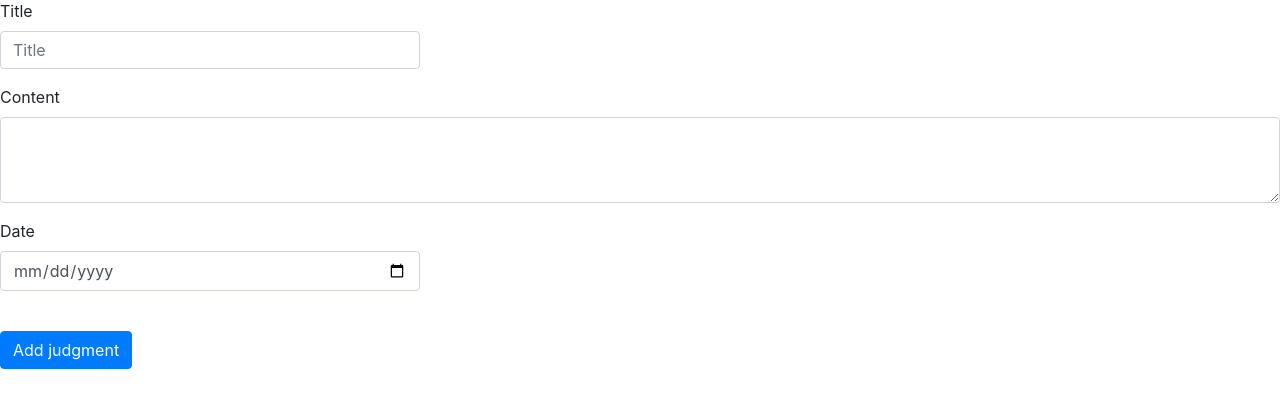
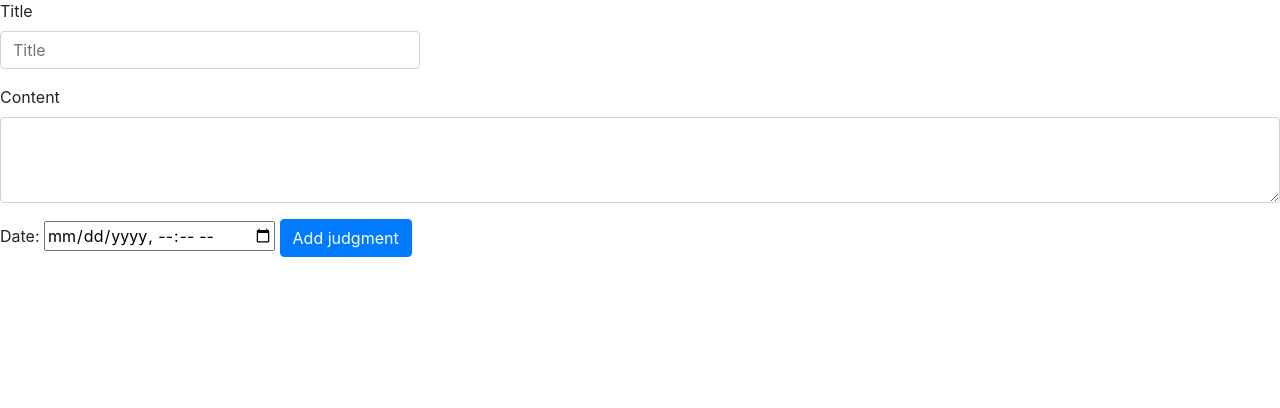
Before and after one commit to Rale1994/lawyer-office, a Flask app: page /add_judgments/1 in a window 1280 px wide. Shown: the part 137-545 px from the top of the page. Run offline with Flask 2, Linux system fonts and the light colour scheme; data comes from the database, SQL or seed files in the repository; both versions use the stored data as it was after the commit; some libraries are stand-ins or nearby versions.

Commit message:
Added date format on responsibilites page

```diff
--- a/blog/templates/add_judgments.html
+++ b/blog/templates/add_judgments.html
@@ -28,15 +28,14 @@
 
         <div class="form-group">
 
-                <div class="form-row">
-                    <div class="form-group col-md-4">
-                        <label for="date">Date</label>
-                        <input type="date" class="form-control" id="date" name="date" placeholder="date">
+            <label for="Judgment date">Date:</label>
+
+            <input type="datetime-local" id="Judgment date"
+                   name="meeting-time">
+
+            <button type="submit" class="btn btn-primary">Add judgment</button>
         </div>
     </div>
-                <br>
-
-                <button type="submit" class="btn btn-primary">Add judgment</button>
 </form>
 
 {% endblock content %}
--- a/judgment/forms.py
+++ b/judgment/forms.py
@@ -1,11 +1,10 @@
 from flask_wtf import FlaskForm
 from wtforms import StringField, TextAreaField, SubmitField, DateField
-from wtforms.fields.html5 import DateTimeLocalField
 from wtforms.validators import DataRequired
 
 
 class AddJudgments(FlaskForm):
     title = StringField('Title', validators=[DataRequired()])
     content = TextAreaField('Content', validators=[DataRequired()])
-    date = DateTimeLocalField("Date of judgment", format='%Y-%m-%d')
+    date = DateField("Date of judgment", format='%Y-%m-%d')
     submit = SubmitField("Add judgment")
```
Also changed, not shown: blog/models.py (+4 -3 lines), blog/templates/responsibilities.html (+5 -3 lines), blog/database.db. Lines whose indentation alone changed are shown as unchanged.
